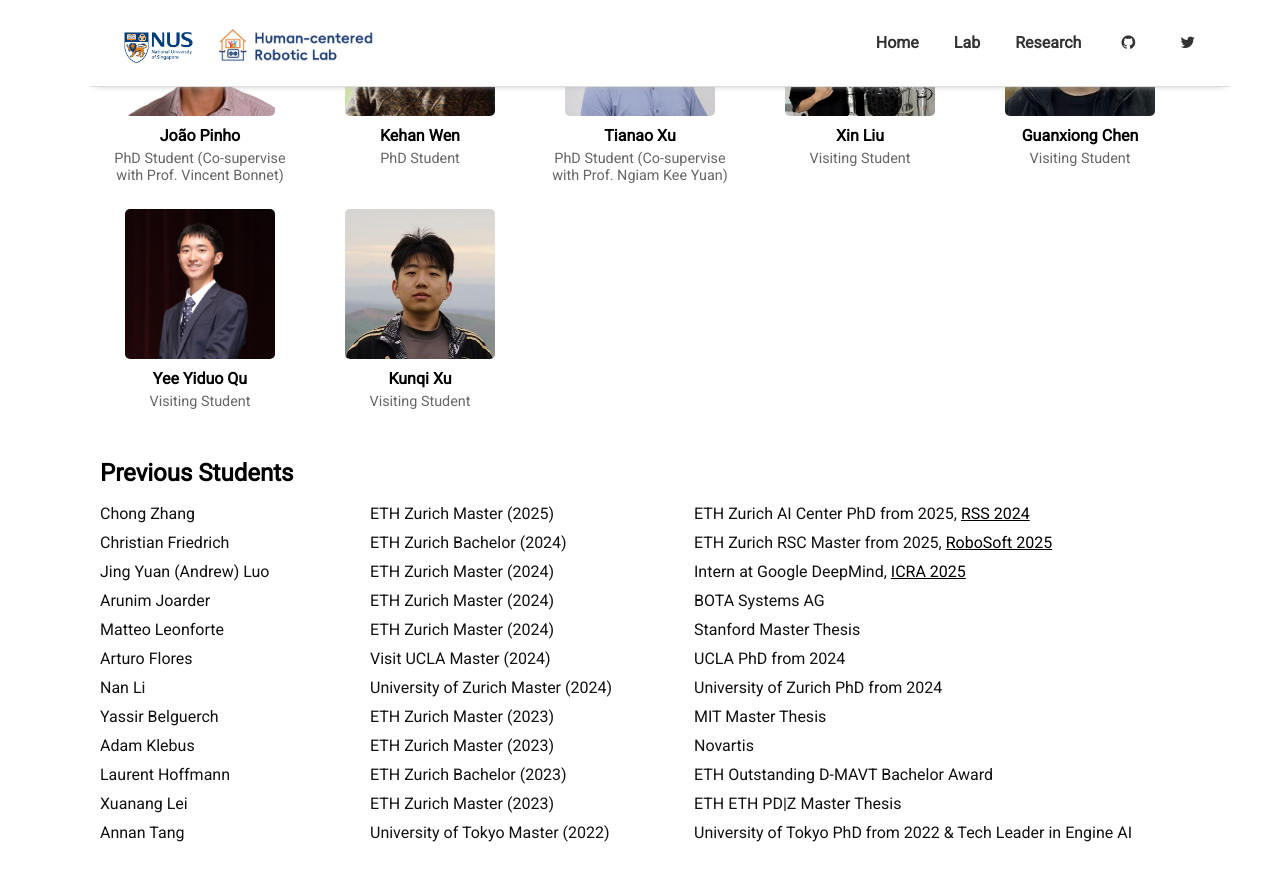
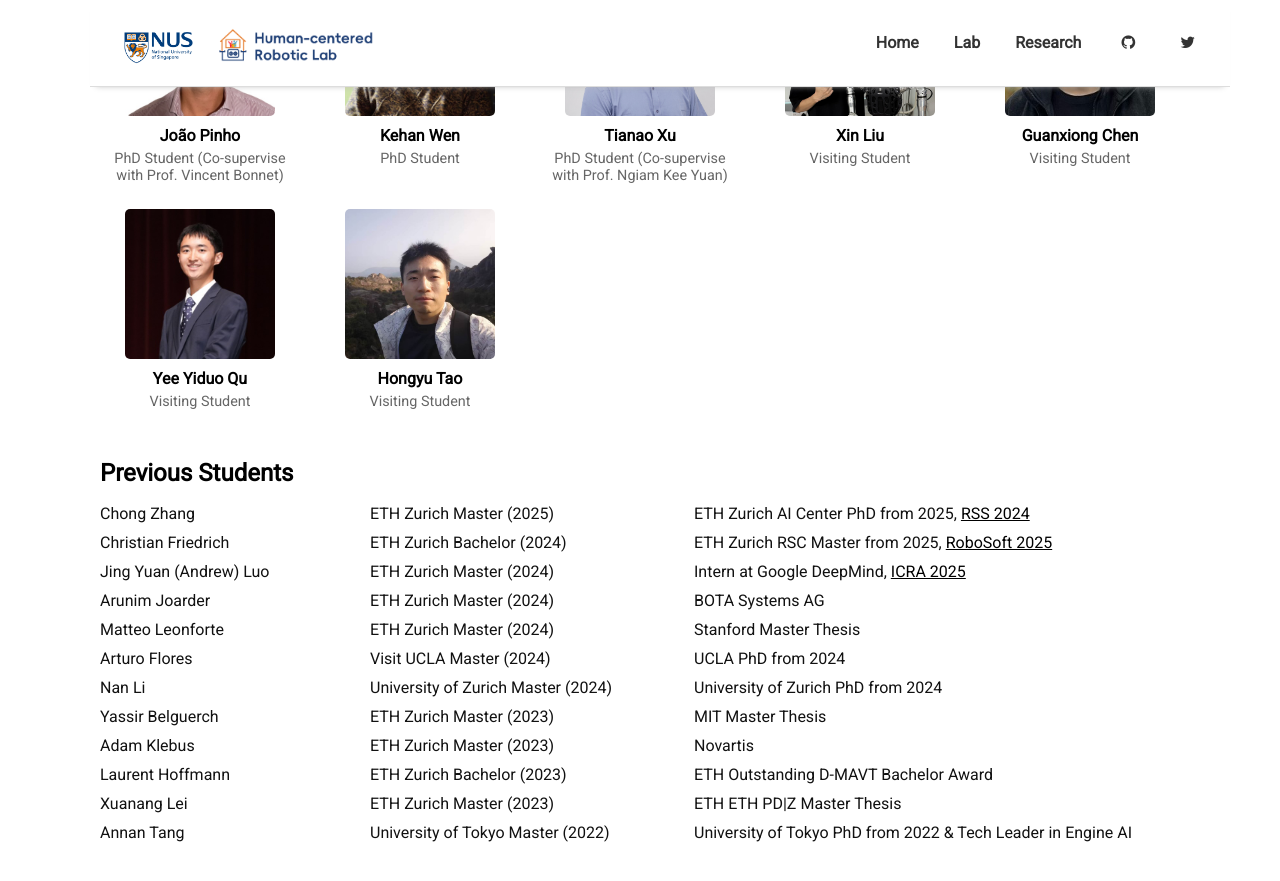
Before and after one commit to NUS-HcRL/nus-hcrl.github.io, a Jekyll site: the page built from pages/lab.md, in a window 1280 px wide and 900 px high, scrolled down 968 px. Shown: the top 881 px of the window. Built offline with Jekyll 4.4.1, drawn with Linux system fonts in a browser that asks for light colours; nearby versions of some CDN libraries.

Commit message:
update member info

```diff
--- a/pages/lab.md
+++ b/pages/lab.md
@@ -116,13 +116,11 @@ permalink: /lab
       <div class="member-position">Visiting Student</div>
     </div>
   </a>
-  <a href="https://xkq1qkx.github.io/" class="member-link" target="_blank">
-    <div class="member-card">
-      <img src="/assets/img/Kunqi.jpg" class="member-photo" alt="Kunqi Xu">
-      <div class="member-name">Kunqi Xu</div>
-      <div class="member-position">Visiting Student</div>
-    </div>
-  </a>
+  <div class="member-card">
+    <img src="/assets/img/Hongyu.jpg" class="member-photo" alt="Hongyu Tao">
+    <div class="member-name">Hongyu Tao</div>
+    <div class="member-position">Visiting Student</div>
+  </div>
 </div>
 
 ## Previous Students
```
Also changed, not shown: assets/img/Hongyu.jpg (added), assets/img/Kunqi.jpg (deleted).
